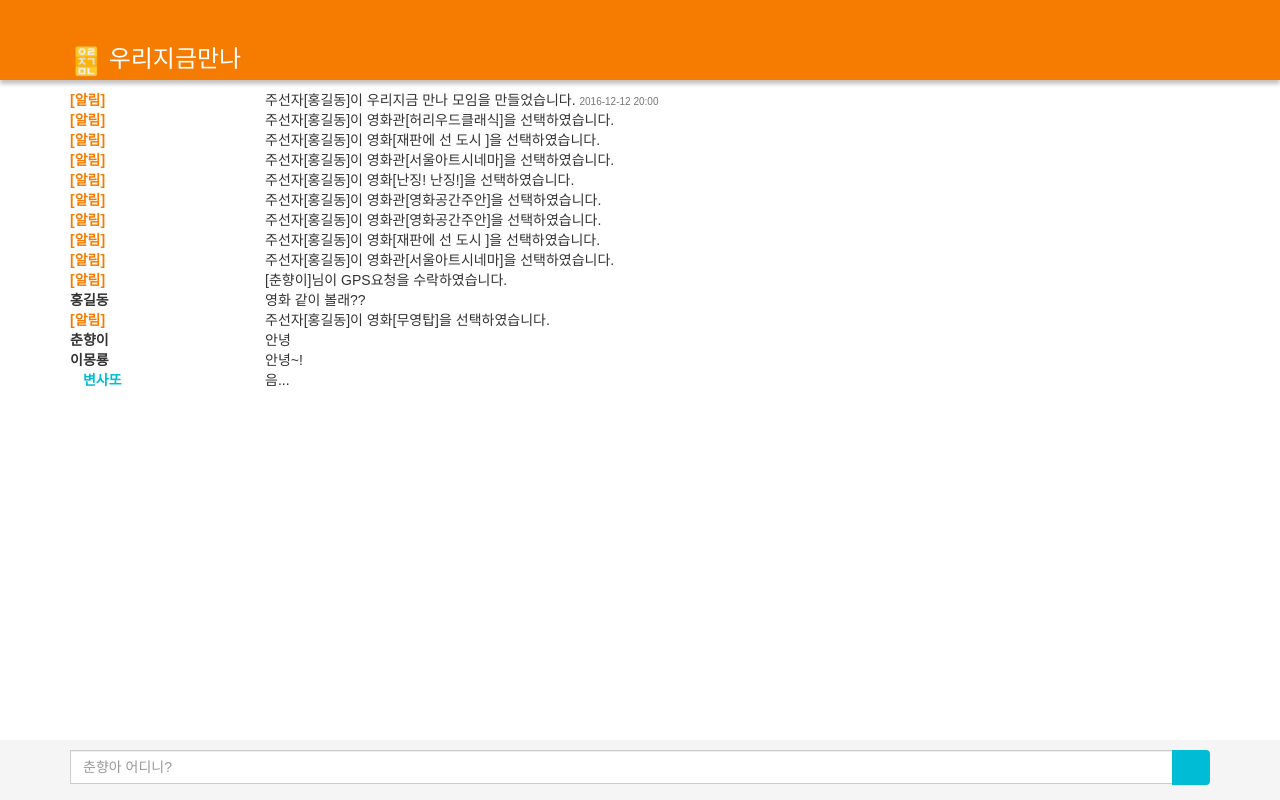
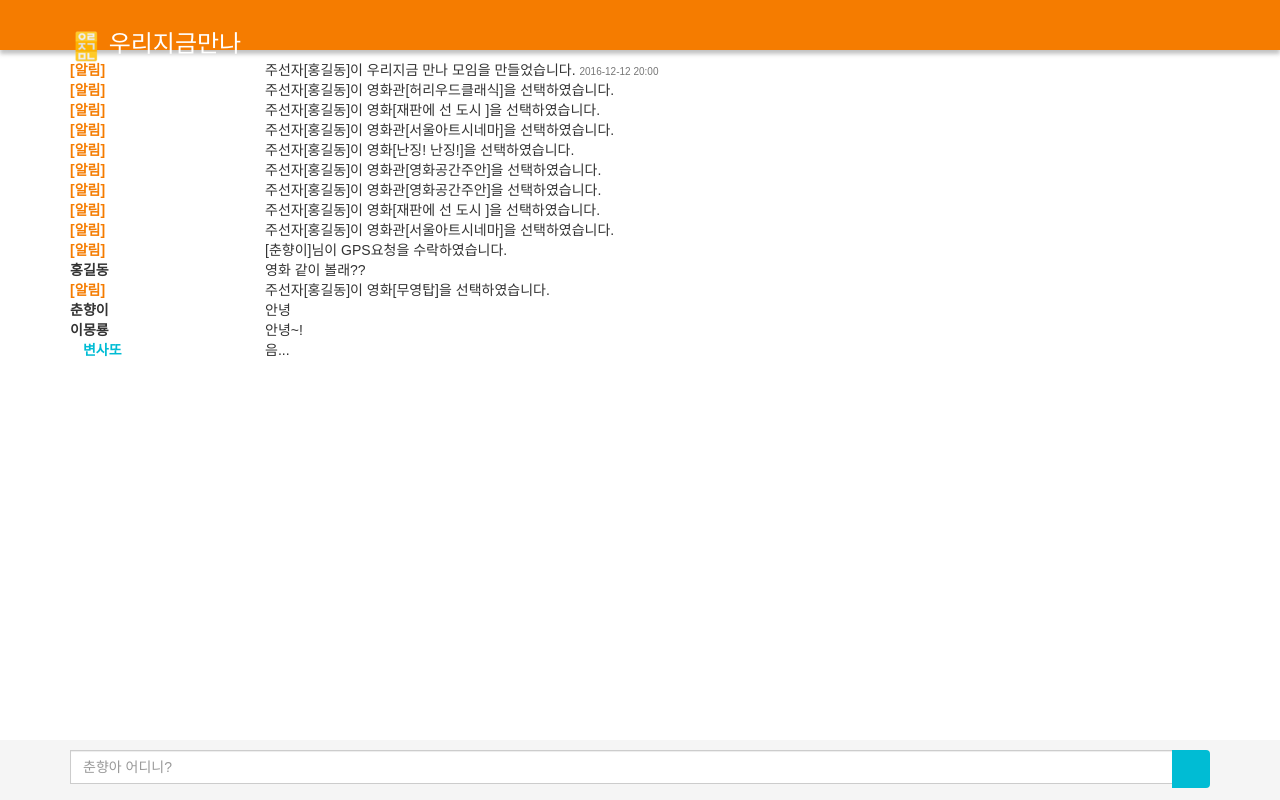
Before and after one commit to corean/MeetUpNow-ChattingHTML, a plain HTML site: page index.html in a window 1280 px wide. Drawn offline with nearby package versions, Linux system fonts and the light colour scheme.

Commit message:
헤더크기, 버튼크기 조정

```diff
--- a/css/style.css
+++ b/css/style.css
@@ -14,19 +14,16 @@ header {
    top: 0;
    left: 0;
    width: 100%;
-   height: 80px;
+   height: 50px;
    background-color: #F57C00;
    color: #fff;
    z-index: 10;
    box-shadow: 0 4px 4px 0px rgba(188, 188, 188, .9)
 }
 
-header .container {
-   padding-top: 15px;
-}
-
-h3 {
+header h3 {
    padding-top: 10px;
+   font-size: 1.5rem;
 }
 
 header a,
@@ -43,7 +40,7 @@ header a:hover {
 }
 
 .chat-list {
-   margin-top: 90px;
+   margin-top: 60px;
 }
 
 .list dt {
@@ -93,6 +90,9 @@ footer .chatting {
 
 footer .btn-chat {
    background-color: #00bcd4;
+   line-height: 0;
+   padding-top: 10px;
+   padding-bottom: 10px;
 }
 
 footer .input-chat:focus {
```
